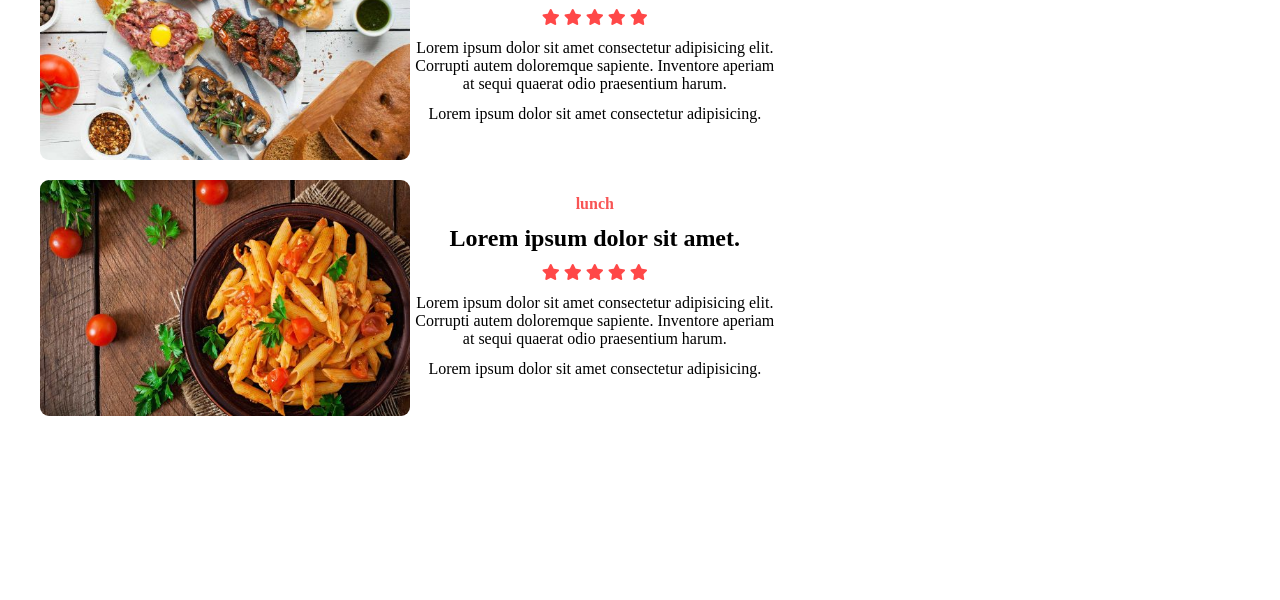
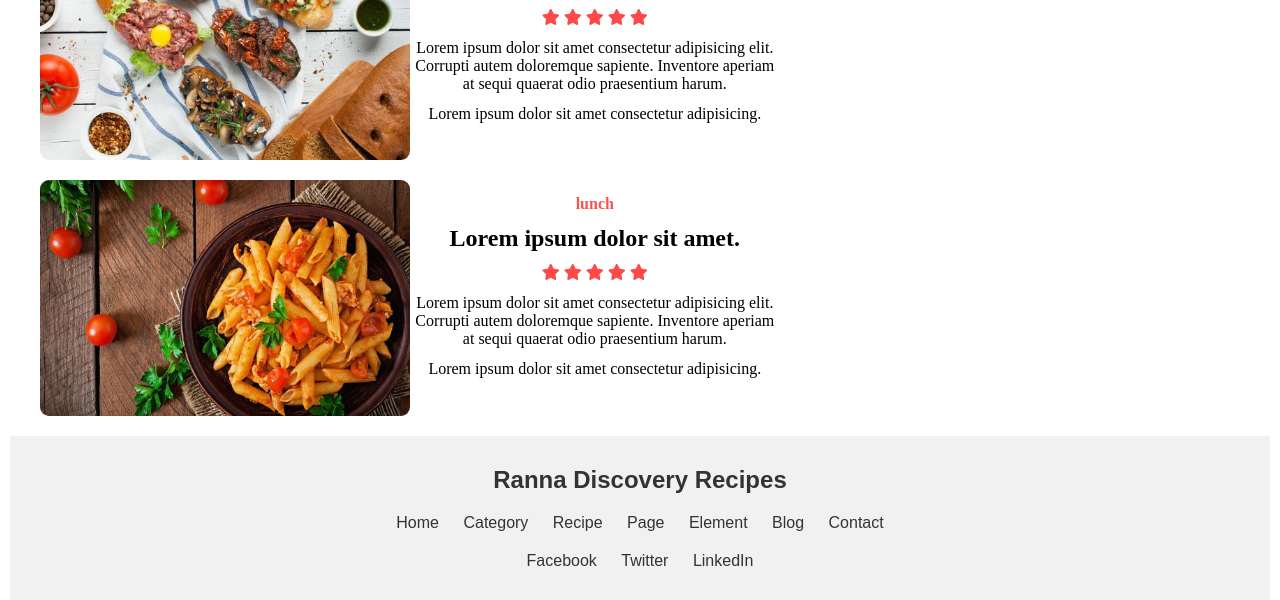
Before and after one commit to Ayan123C/Recipe, a plain HTML site: page index.html in a window 1280 px wide. Shown: the part 4898-5498 px from the top of the page. Before the commit the page ends 5334 px from the top, so only its background shows below. Drawn offline with Linux system fonts and the light colour scheme.

Commit message:
updated footer

```diff
--- a/index.html
+++ b/index.html
@@ -907,7 +907,32 @@
             </section>
         </main>
 
-        <footer></footer>
+        <footer>
+            <div class="footer-container">
+              <div class="footer-logo">
+                <h2>Ranna Discovery Recipes</h2>
+              </div>
+              <div class="footer-links">
+                <ul>
+                  <li><a href="#home">Home</a></li>
+                  <li><a href="#category">Category</a></li>
+                  <li><a href="#recipe">Recipe</a></li>
+                  <li><a href="#page">Page</a></li>
+                  <li><a href="#element">Element</a></li>
+                  <li><a href="#blog">Blog</a></li>
+                  <li><a href="#contact">Contact</a></li>
+                </ul>
+              </div>
+              <div class="footer-social">
+                <ul>
+                  <li><a href="https://facebook.com" target="_blank">Facebook</a></li>
+                  <li><a href="https://twitter.com" target="_blank">Twitter</a></li>
+                  <li><a href="https://linkedin.com" target="_blank">LinkedIn</a></li>
+                </ul>
+              </div>
+            </div>
+          </footer>
+
     </div>
 
 
--- a/style.css
+++ b/style.css
@@ -452,3 +452,52 @@ height: 100%;
 .feature-items:hover .right-arrow {
     display: inline-block;
 }
+
+/* -----------------------------footer -------0 */
+footer {
+    background-color: #f1f1f1; /* Change this color as needed */
+    padding: 20px 0;
+    text-align: center;
+    font-family: Arial, sans-serif;
+  }
+
+  .footer-container {
+    display: flex;
+    flex-direction: column;
+    align-items: center;
+  }
+
+  .footer-logo h2 {
+    margin: 0;
+    padding: 10px 0;
+    font-size: 24px;
+    color: #333;
+  }
+
+  .footer-links,
+  .footer-social {
+    margin: 10px 0;
+  }
+
+  .footer-links ul,
+  .footer-social ul {
+    list-style: none;
+    padding: 0;
+  }
+
+  .footer-links li,
+  .footer-social li {
+    display: inline;
+    margin: 0 10px;
+  }
+
+  .footer-links a,
+  .footer-social a {
+    text-decoration: none;
+    color: #333;
+  }
+
+  .footer-links a:hover,
+  .footer-social a:hover {
+    text-decoration: underline;
+  }
```
